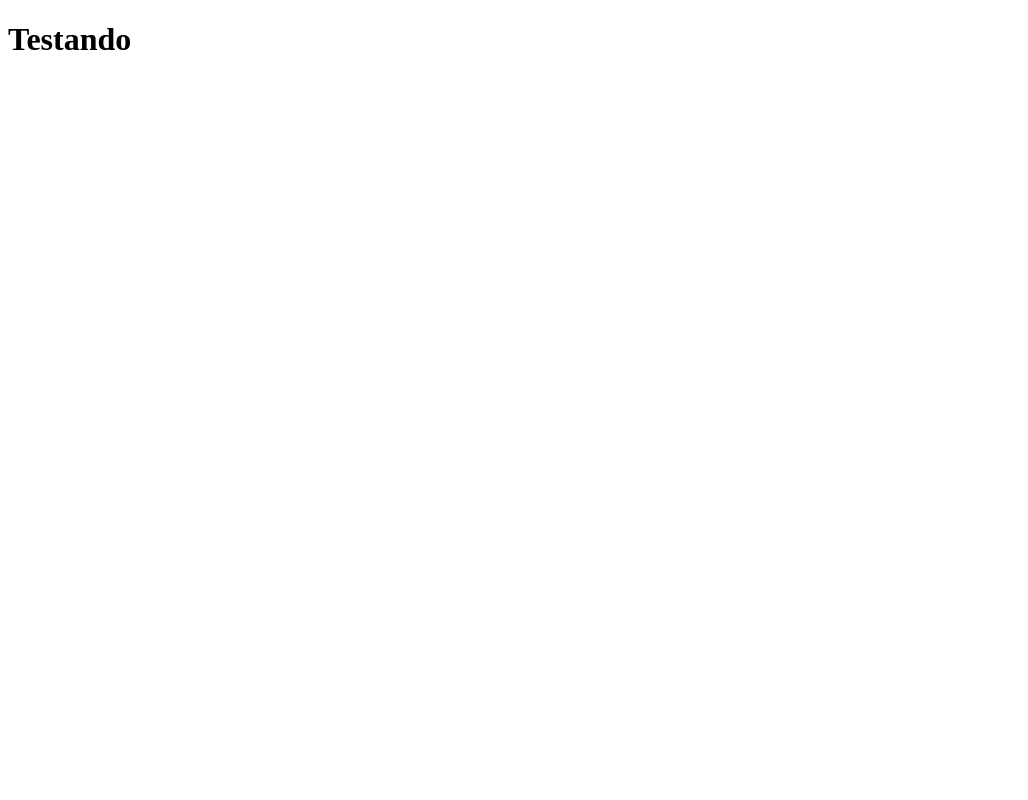
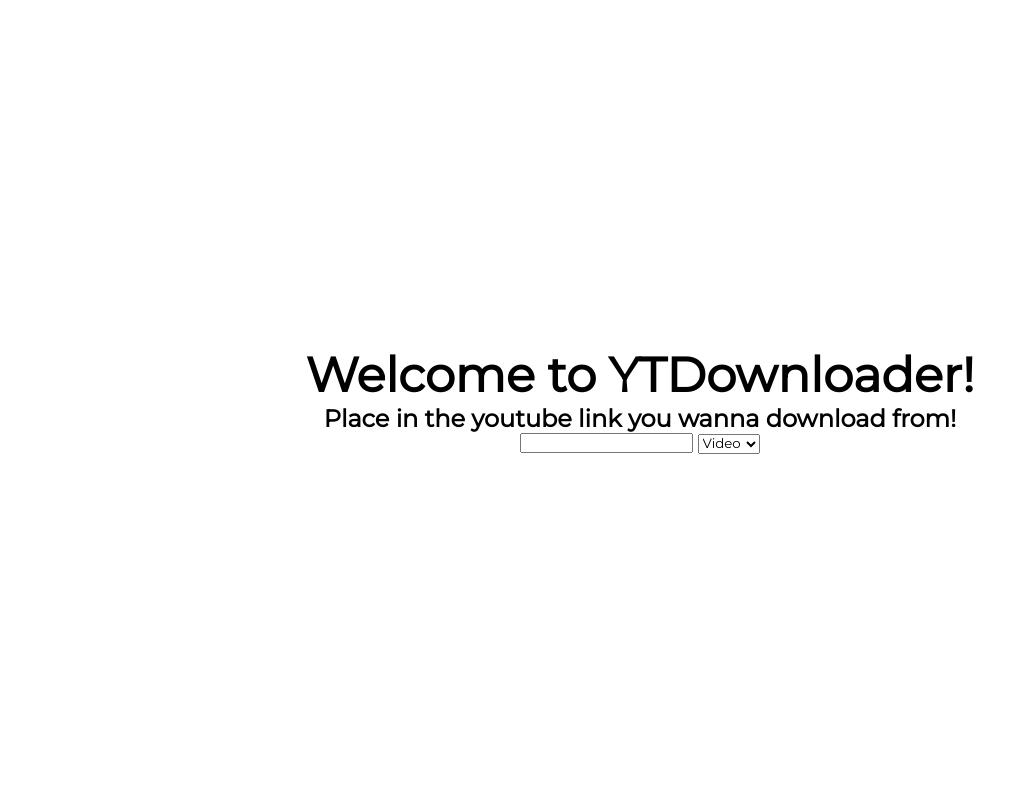
Before and after one commit to paivajonathan/yt-downloader-web, a Django app: page / in a window 1280 px wide. Before the commit the part shown is almost empty. Shown: the whole page, without its empty margins (0-1028 px from the left). Run offline with Django 4.2, Linux system fonts and the light colour scheme.

Commit message:
adding initial structure and styles

```diff
--- a/downloaderhome/templates/home.html
+++ b/downloaderhome/templates/home.html
@@ -1,6 +1,15 @@
 {% include 'partials/head.html' %}
+{% load static %}
+<link rel="stylesheet" type="text/css" href="{% static 'css/home.css' %}" />
 
-
-<h1>Testando</h1>
+<h1>Welcome to YTDownloader!</h1>
+<h2>Place in the youtube link you wanna download from!</h2>
+<form action="/download" method="post">
+    <input type="text" name="link" id="link-input" />
+    <select name="format" id="format-select">
+        <option value="video">Video</option>
+        <option value="audio">Audio</option>
+    </select>
+</form>
 
 {% include 'partials/footer.html' %}
--- a/downloaderhome/templates/partials/head.html
+++ b/downloaderhome/templates/partials/head.html
@@ -1,4 +1,3 @@
-{% load static %}
 <!DOCTYPE html>
 <html lang="en">
 <head>
@@ -6,6 +5,7 @@
     <meta http-equiv="X-UA-Compatible" content="IE=edge" />
     <meta name="viewport" content="width=device-width, initial-scale=1.0" />
     <title>Document</title>
-    <link rel="stylesheet" href="{% static 'css/root.css' %}" />
+    {% load static %}
+    <link rel="stylesheet" type="text/css" href="{% static 'css/root.css' %}" />
 </head>
 <body>
--- /dev/null
+++ b/static/css/home.css
@@ -0,0 +1,3 @@
+h1 {
+    font-size: 3rem;
+}
--- a/static/css/root.css
+++ b/static/css/root.css
@@ -0,0 +1,19 @@
+@import url('https://fonts.googleapis.com/css2?family=Montserrat&display=swap');
+
+* {
+    margin: 0;
+    padding: 0;
+    box-sizing: border-box;
+    font-family: 'Montserrat', Arial, Helvetica, sans-serif;
+}
+
+html, body {
+    min-height: 100vh;
+}
+
+body {
+    display: flex;
+    flex-direction: column;
+    align-items: center;
+    justify-content: center;
+}
```
